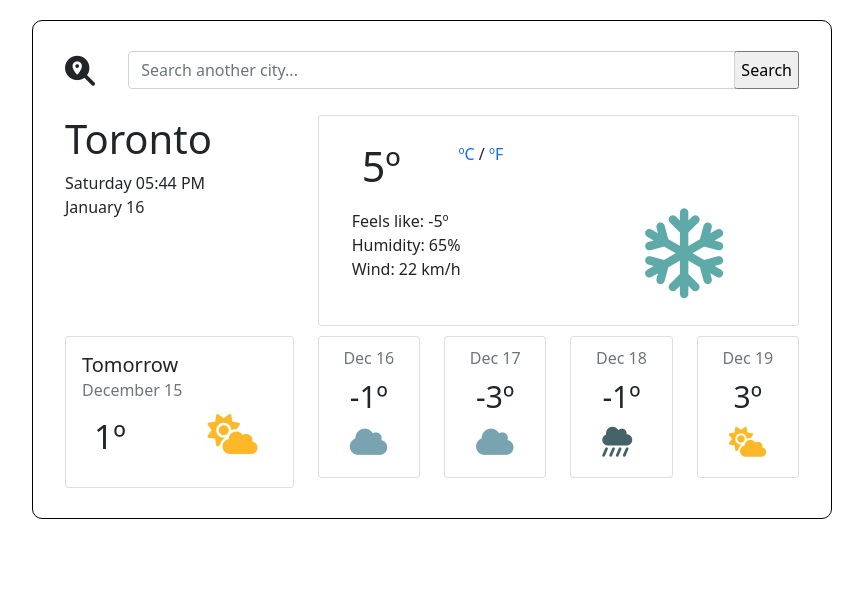
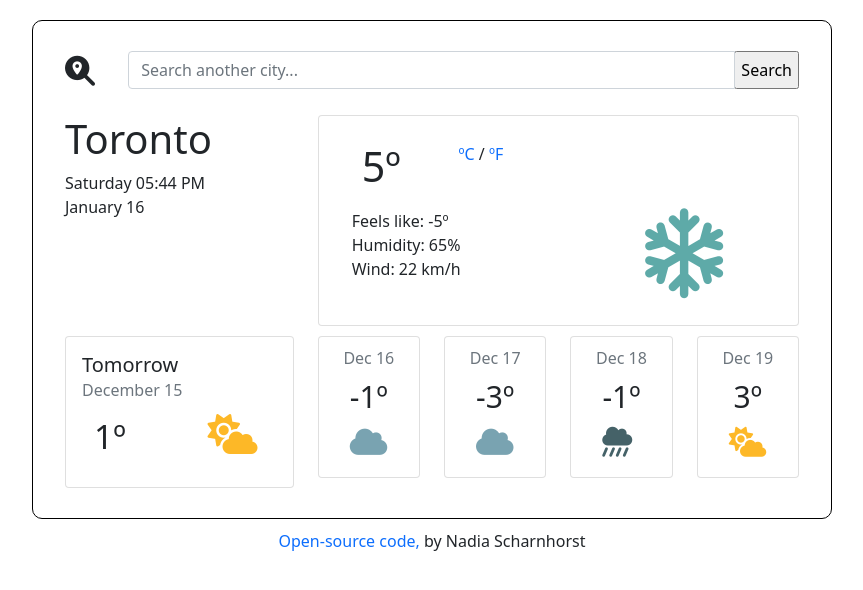
Before and after one commit to nad2903/Weather-App, a plain HTML site: page index.html in a window 1280 px wide. Shown: the whole page, without its empty margins (208-1071 px from the left). Drawn offline with nearby package versions, Linux system fonts and the light colour scheme.

Commit message:
Added open source link

```diff
--- a/index.html
+++ b/index.html
@@ -124,6 +124,11 @@
                 </div>
             </div>
         </div>
+        <div class="code-link">
+            <a href="https://github.com/nad2903/Weather-App">Open-source code,</a>
+            by Nadia Scharnhorst
+        </div>
+
         <script src="src/index.js"></script>
     </body>
 </html>
--- a/src/styles.css
+++ b/src/styles.css
@@ -1,7 +1,6 @@
 a {
   text-decoration: none;
 }
-
 .fa-search-location {
   font-size: 30px;
   position: relative;
@@ -11,6 +10,11 @@ a {
 #search {
   padding: 5px;
 }
+
+.code-link {
+  text-align: center;
+}
+
 .container {
   border: 1px solid black;
   border-radius: 10px;
@@ -18,6 +22,7 @@ a {
   max-width: 800px;
   min-width: 600px;
   margin: 20px auto;
+  margin-bottom: 10px;
 }
 
 .row {
```
